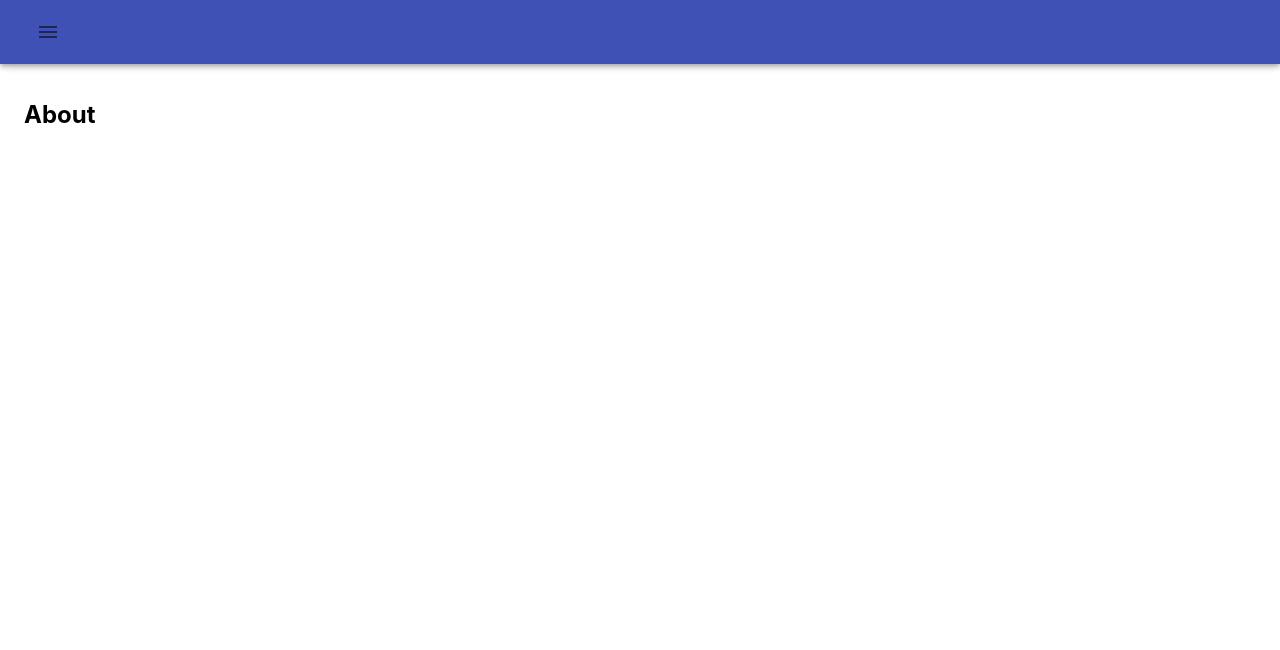
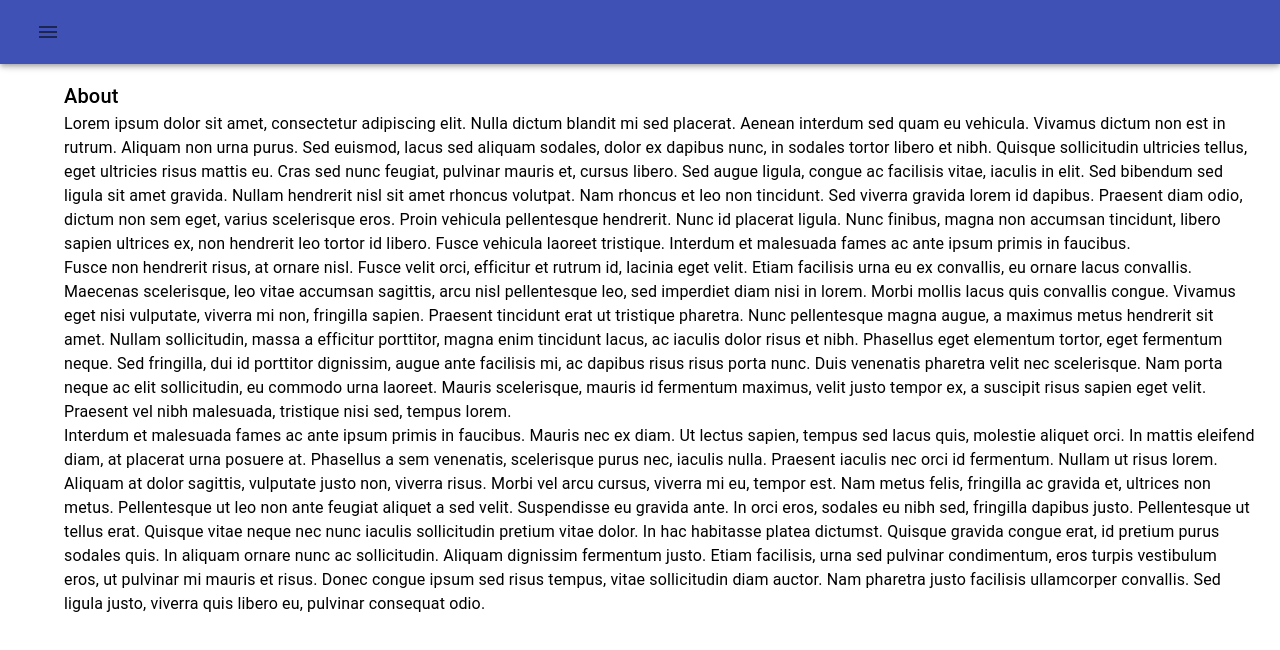
Before and after one commit to milligramme/react-app-playground, a React (Create React App) app: page /about in a window 1280 px wide. Shown: the top 650 px of the page. Built offline with nearby package versions, Linux system fonts and the light colour scheme.

Commit message:
Move page components

```diff
--- a/src/App/classes.module.css
+++ b/src/App/classes.module.css
@@ -1,3 +1,4 @@
-.Container {
+.Container.Container {
   padding-top: 80px;
+  padding-left: 64px;
 }
--- a/src/App/index.tsx
+++ b/src/App/index.tsx
@@ -20,6 +20,9 @@ import {
   ShoppingCart as ShowcaseIcon
 } from "@material-ui/icons";
 
+import Home from "components/pages/Home";
+import About from "components/pages/About";
+import Todos from "components/pages/Todos";
 import Showcase from "components/pages/Showcase";
 import classes from "./classes.module.css";
 
@@ -54,18 +57,18 @@ const App: React.FunctionComponent = () => {
                 </ListItem>
                 <ListItem>
                   <ListItemIcon>
+                    <TodosIcon />
+                  </ListItemIcon>
+                  <ListItemText>
+                    <Link to="/todos">Todos</Link>
+                  </ListItemText>
+                </ListItem>
+                <ListItem>
+                  <ListItemIcon>
                     <InfoIcon />
                   </ListItemIcon>
                   <ListItemText>
                     <Link to="/about">About</Link>
-                  </ListItemText>
-                </ListItem>
-                <ListItem>
-                  <ListItemIcon>
-                    <TodosIcon />
-                  </ListItemIcon>
-                  <ListItemText>
-                    <Link to="/todos">Todos</Link>
                   </ListItemText>
                 </ListItem>
                 <ListItem>
@@ -99,8 +102,4 @@ const App: React.FunctionComponent = () => {
   );
 };
 
-const About: React.FunctionComponent = () => <h2>About</h2>;
-const Todos: React.FunctionComponent = () => <h2>Todos</h2>;
-const Home: React.FunctionComponent = () => <h2>Home</h2>;
-
 export default App;
--- /dev/null
+++ b/src/components/pages/About/index.tsx
@@ -0,0 +1,62 @@
+import { Box, Typography } from "@material-ui/core";
+
+const About: React.FunctionComponent = () => (
+  <Box>
+    <Typography variant="h6">About</Typography>
+    <Typography>
+      Lorem ipsum dolor sit amet, consectetur adipiscing elit. Nulla dictum
+      blandit mi sed placerat. Aenean interdum sed quam eu vehicula. Vivamus
+      dictum non est in rutrum. Aliquam non urna purus. Sed euismod, lacus sed
+      aliquam sodales, dolor ex dapibus nunc, in sodales tortor libero et nibh.
+      Quisque sollicitudin ultricies tellus, eget ultricies risus mattis eu.
+      Cras sed nunc feugiat, pulvinar mauris et, cursus libero. Sed augue
+      ligula, congue ac facilisis vitae, iaculis in elit. Sed bibendum sed
+      ligula sit amet gravida. Nullam hendrerit nisl sit amet rhoncus volutpat.
+      Nam rhoncus et leo non tincidunt. Sed viverra gravida lorem id dapibus.
+      Praesent diam odio, dictum non sem eget, varius scelerisque eros. Proin
+      vehicula pellentesque hendrerit. Nunc id placerat ligula. Nunc finibus,
+      magna non accumsan tincidunt, libero sapien ultrices ex, non hendrerit leo
+      tortor id libero. Fusce vehicula laoreet tristique. Interdum et malesuada
+      fames ac ante ipsum primis in faucibus.
+    </Typography>
+    <Typography>
+      Fusce non hendrerit risus, at ornare nisl. Fusce velit orci, efficitur et
+      rutrum id, lacinia eget velit. Etiam facilisis urna eu ex convallis, eu
+      ornare lacus convallis. Maecenas scelerisque, leo vitae accumsan sagittis,
+      arcu nisl pellentesque leo, sed imperdiet diam nisi in lorem. Morbi mollis
+      lacus quis convallis congue. Vivamus eget nisi vulputate, viverra mi non,
+      fringilla sapien. Praesent tincidunt erat ut tristique pharetra. Nunc
+      pellentesque magna augue, a maximus metus hendrerit sit amet. Nullam
+      sollicitudin, massa a efficitur porttitor, magna enim tincidunt lacus, ac
+      iaculis dolor risus et nibh. Phasellus eget elementum tortor, eget
+      fermentum neque. Sed fringilla, dui id porttitor dignissim, augue ante
+      facilisis mi, ac dapibus risus risus porta nunc. Duis venenatis pharetra
+      velit nec scelerisque. Nam porta neque ac elit sollicitudin, eu commodo
+      urna laoreet. Mauris scelerisque, mauris id fermentum maximus, velit justo
+      tempor ex, a suscipit risus sapien eget velit. Praesent vel nibh
+      malesuada, tristique nisi sed, tempus lorem.
+    </Typography>
+    <Typography>
+      Interdum et malesuada fames ac ante ipsum primis in faucibus. Mauris nec
+      ex diam. Ut lectus sapien, tempus sed lacus quis, molestie aliquet orci.
+      In mattis eleifend diam, at placerat urna posuere at. Phasellus a sem
+      venenatis, scelerisque purus nec, iaculis nulla. Praesent iaculis nec orci
+      id fermentum. Nullam ut risus lorem. Aliquam at dolor sagittis, vulputate
+      justo non, viverra risus. Morbi vel arcu cursus, viverra mi eu, tempor
+      est. Nam metus felis, fringilla ac gravida et, ultrices non metus.
+      Pellentesque ut leo non ante feugiat aliquet a sed velit. Suspendisse eu
+      gravida ante. In orci eros, sodales eu nibh sed, fringilla dapibus justo.
+      Pellentesque ut tellus erat. Quisque vitae neque nec nunc iaculis
+      sollicitudin pretium vitae dolor. In hac habitasse platea dictumst.
+      Quisque gravida congue erat, id pretium purus sodales quis. In aliquam
+      ornare nunc ac sollicitudin. Aliquam dignissim fermentum justo. Etiam
+      facilisis, urna sed pulvinar condimentum, eros turpis vestibulum eros, ut
+      pulvinar mi mauris et risus. Donec congue ipsum sed risus tempus, vitae
+      sollicitudin diam auctor. Nam pharetra justo facilisis ullamcorper
+      convallis. Sed ligula justo, viverra quis libero eu, pulvinar consequat
+      odio.
+    </Typography>
+  </Box>
+);
+
+export default About;
--- /dev/null
+++ b/src/components/pages/Home/index.tsx
@@ -0,0 +1,10 @@
+import { Box, Typography } from "@material-ui/core";
+
+const Home: React.FunctionComponent = () => (
+  <Box>
+    <Typography variant="h6">Home</Typography>
+    <Typography>do something</Typography>
+  </Box>
+);
+
+export default Home;
--- /dev/null
+++ b/src/components/pages/Todos/index.tsx
@@ -0,0 +1,9 @@
+import { Box, Typography } from "@material-ui/core";
+
+const Todos: React.FunctionComponent = () => (
+  <Box>
+    <Typography variant="h6">Todos</Typography>
+  </Box>
+);
+
+export default Todos;
```
